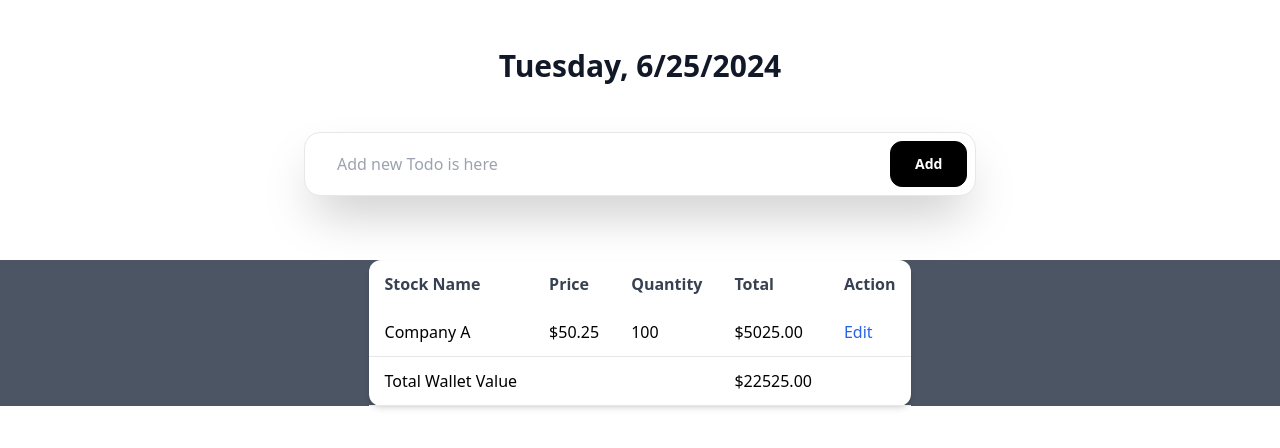
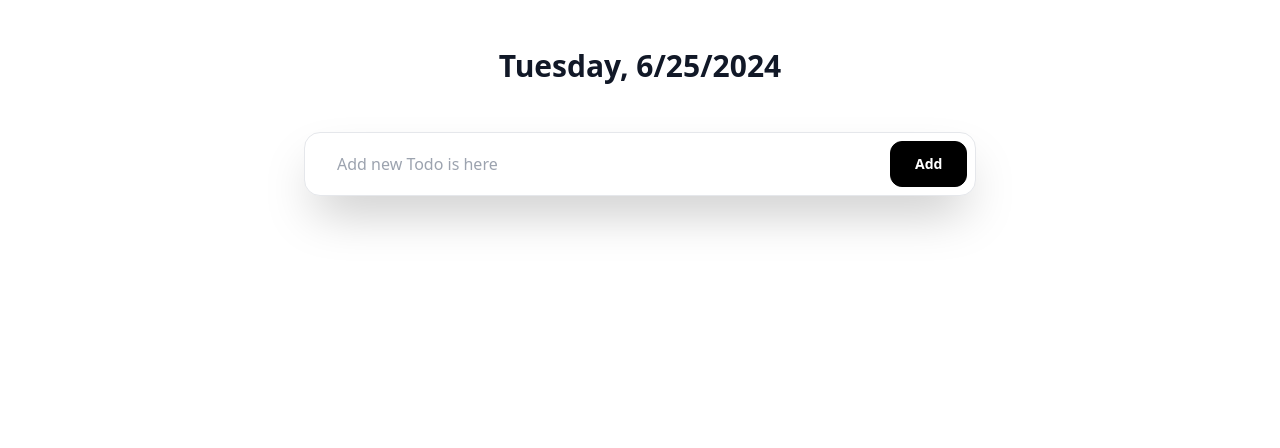
Before and after one commit to syam-ts/TODO, a website: page index.html in a window 1280 px wide. Drawn offline with nearby package versions, Linux system fonts and the light colour scheme.

Commit message:
table removed

```diff
--- a/index.html
+++ b/index.html
@@ -10,6 +10,9 @@
    <section class="text-center mt-12">
     <span class="text-gray-900 font-bold text-3xl" id="currentDate"></span>
    </section>
+
+
+<!-- use EJS -->
 
 
    <section>
@@ -47,44 +50,7 @@
     </div>
     </section>
 
-    <section class="w-full bg-gray-600 mt-16">
-      <div class="flex items-center justify-center w-full">
-      <div class=" ">
-      <table class="bg-white shadow-md rounded-xl">
-      <thead>
-      <tr class="bg-blue-gray-100 text-gray-700">
-      <th class="py-3 px-4 text-left">Stock Name</th>
-      <th class="py-3 px-4 text-left">Price</th>
-      <th class="py-3 px-4 text-left">Quantity</th>
-      <th class="py-3 px-4 text-left">Total</th>
-      <th class="py-3 px-4 text-left">Action</th>
-      </tr>
-      </thead>
-      <tbody class="text-blue-gray-900">
-      <tr class="border-b border-blue-gray-200">
-      <td class="py-3 px-4">Company A</td>
-      <td class="py-3 px-4">$50.25</td>
-      <td class="py-3 px-4">100</td>
-      <td class="py-3 px-4">$5025.00</td>
-      <td class="py-3 px-4">
-      <a href="#" class="font-medium text-blue-600 hover:text-blue-800">Edit</a>
-      </td>
-      </tr>
 
-      <!-- Add more rows as needed -->
-      <tr class="border-b border-blue-gray-200">
-      <td class="py-3 px-4 font-medium">Total Wallet Value</td>
-      <td class="py-3 px-4"></td>
-      <td class="py-3 px-4"></td>
-      <td class="py-3 px-4 font-medium">$22525.00</td>
-      <td class="py-3 px-4"></td>
-      </tr>
-      </tbody>
-      </table>
-
-      </div>
-      </div>
-      </section>
 
    <script src="./index.js"></script>
 </body>
```
